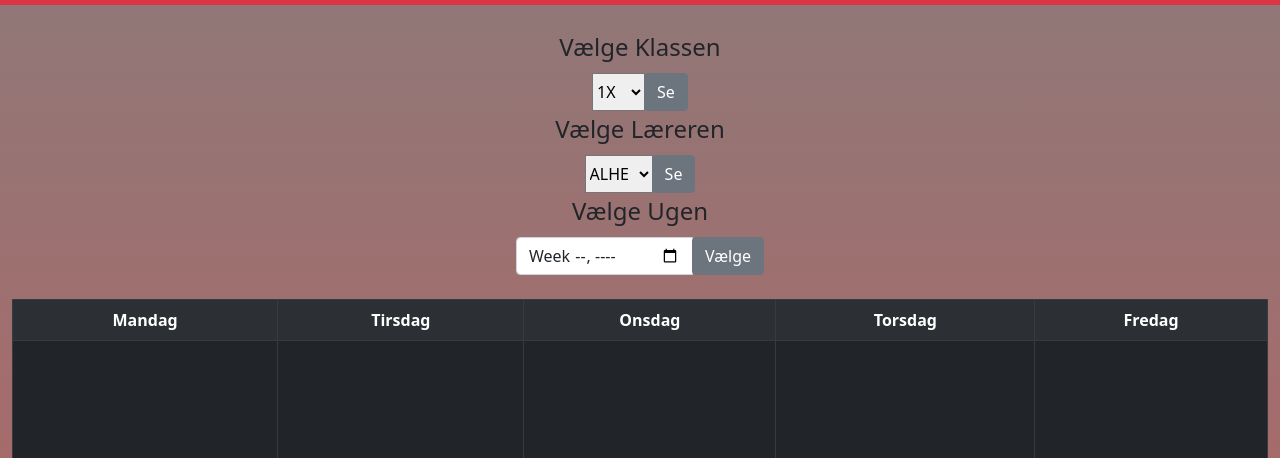
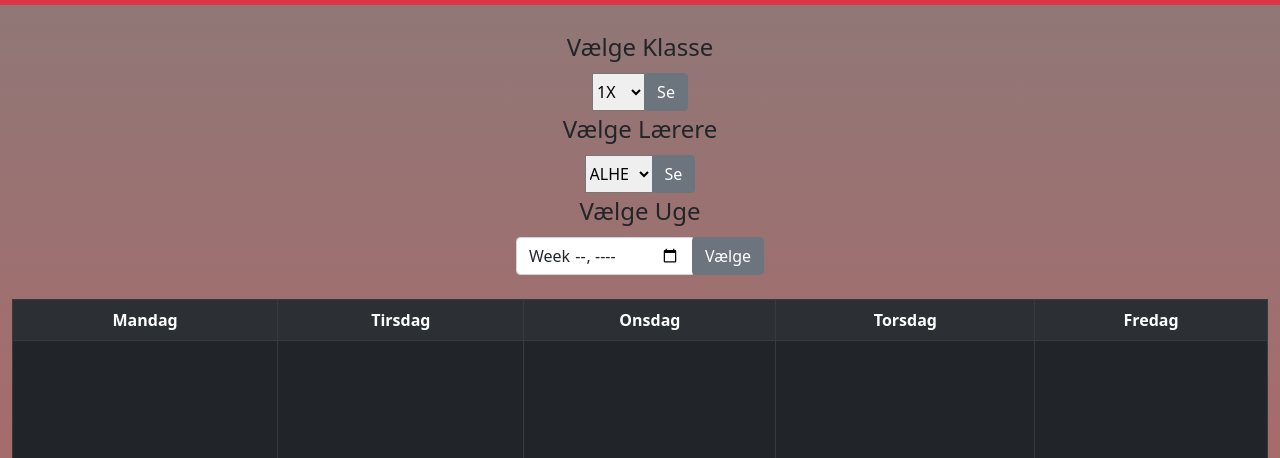
Before and after one commit to ninawrona/SEP1, a plain HTML site: page Website/schedule-dk.html in a window 1280 px wide. Shown: the part 348-806 px from the top of the page. Drawn offline with Linux system fonts and the light colour scheme.

Commit message:
Minor Danish grammar
Change to the schedule page

```diff
--- a/Website/schedule-dk.html
+++ b/Website/schedule-dk.html
@@ -60,7 +60,7 @@
     <div class=" container d-flex justify-content-center ">
         <div class="col-xs-3 d-flex justify-content-center">
             <form class=form>
-                <legend>Vælge Klassen</legend>
+                <legend>Vælge Klasse</legend>
                 <div class="input-group d-flex justify-content-center">
 
                     <select id="selectedClass" name="classGroups">
@@ -93,7 +93,7 @@
     <div class="container  justify-content-center">
         <div class="col-xs-3 d-flex justify-content-center">
             <form class=form>
-                <legend>Vælge Læreren</legend>
+                <legend>Vælge Lærere</legend>
                 <div class="input-group d-flex justify-content-center">
                     <select id="selectedTeacher" name="teachers">
                         <option value="ALHE" selected>ALHE</option>
@@ -120,7 +120,7 @@
     <div class="container d-flex justify-content-center">
         <div class="col-xs-3 d-flex justify-content-center">
             <form class='form-inline'>
-                <legend class="d-flex justify-content-center">Vælge Ugen</legend>
+                <legend class="d-flex justify-content-center">Vælge Uge</legend>
                 <div class="input-group d-flex justify-content-center">
                     <input type="week" name="week" class="form-control" id="inputWeek">
                     <span class="input-group-btn">
```
